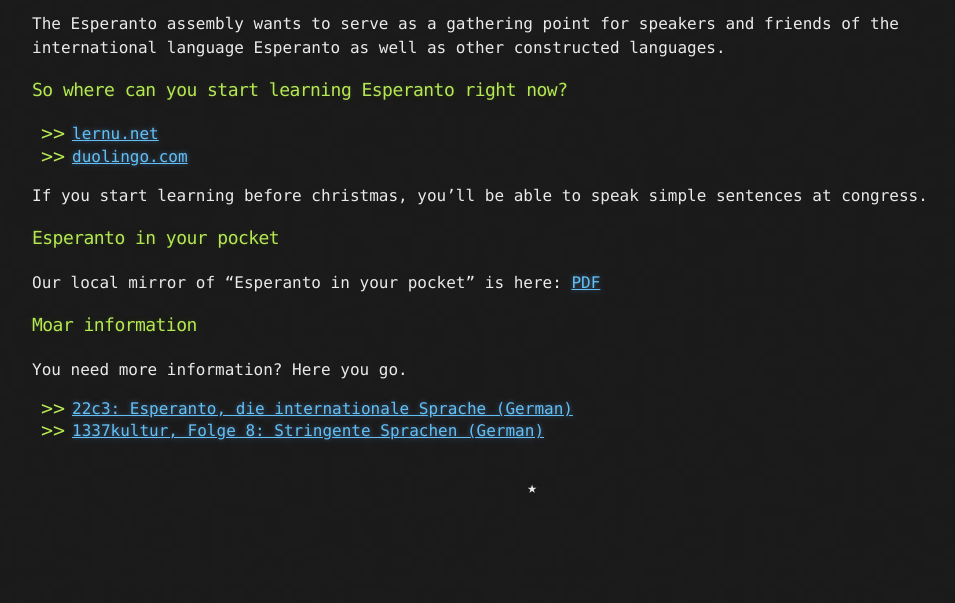
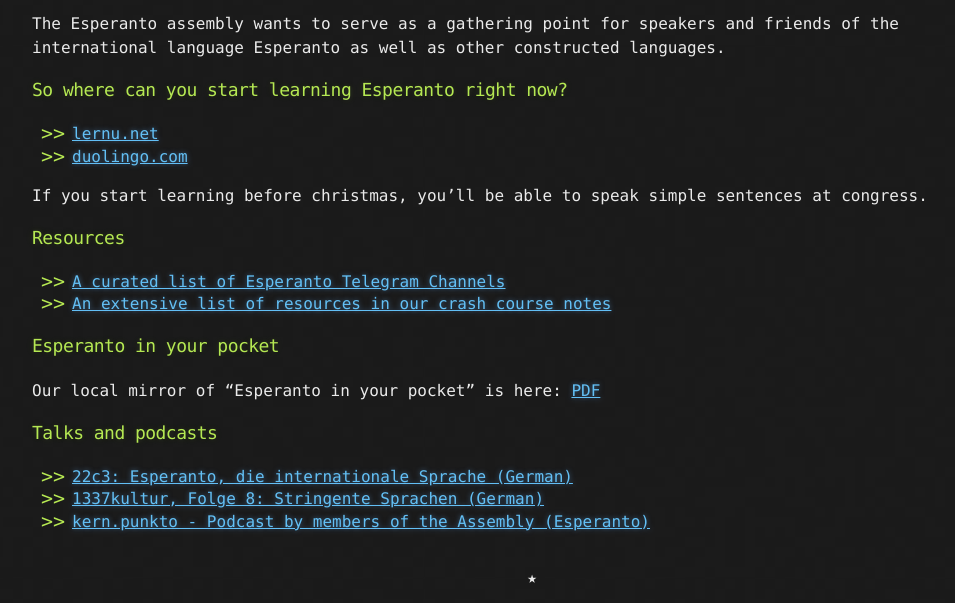
Before and after one commit to c3esperanto/c3esperanto-retejo, a Jekyll site: the page built from ingrish.md, in a window 1280 px wide, cut to the strip 486-1089 px from the top of the page. Shown: the whole strip, without its empty margins (108-1063 px from the left). Built offline with Jekyll 4.4.1, drawn with Linux system fonts in a browser that asks for light colours; before the commit the page ends 999 px from its top, so only the background shows below that.

Commit message:
Pli da resusursoj

```diff
--- a/ingrish.md
+++ b/ingrish.md
@@ -21,13 +21,17 @@
 
 If you start learning before christmas, you'll be able to speak simple sentences at congress.
 
+### Resources
+
+* [A curated list of Esperanto Telegram Channels](https://telegramo.org)
+* [An extensive list of resources in our crash course notes](https://github.com/c3esperanto/kurseto/blob/37c3/esperanto-37c3.md#resources)
+
 ### Esperanto in your pocket
 
 Our local mirror of "Esperanto in your pocket" is here: [PDF](/dosieroj/pocket-guide.pdf)
 
-### Moar information
-
-You need more information? Here you go.
+### Talks and podcasts
 
 * [22c3: Esperanto, die internationale Sprache (German)](https://media.ccc.de/v/22C3-503-de-esperanto)
 * [1337kultur, Folge 8: Stringente Sprachen (German)](https://1337kultur.de/2011/folge-8-stringente-sprachen/)
+* [kern.punkto - Podcast by members of the Assembly (Esperanto)](https://kern.punkto.info)
```
Also changed, not shown: index.md (+1 -1 lines).
